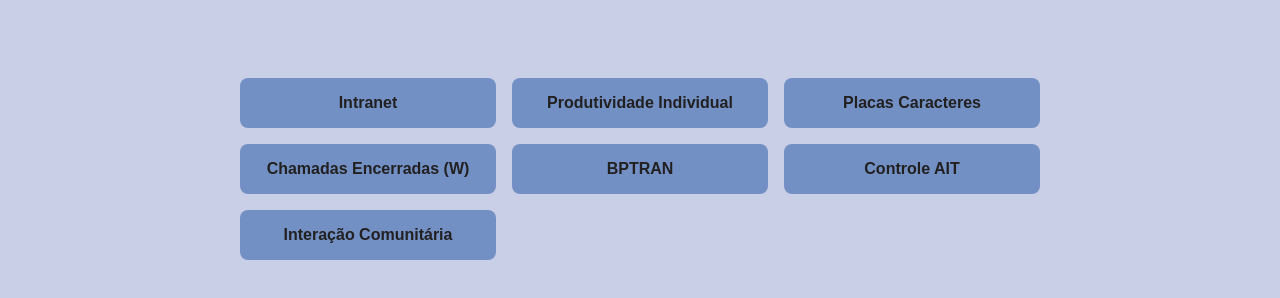
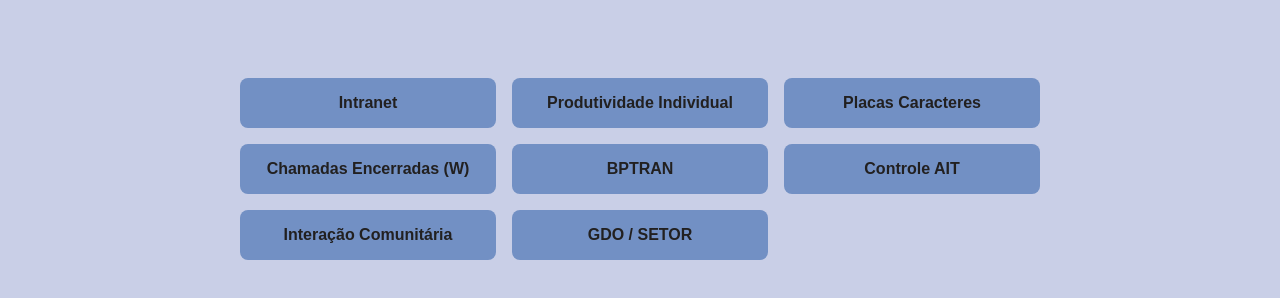
Before and after one commit to P349BPM/painel_comando, a plain HTML site: page index.html in a window 1280 px wide. Shown: the part 162-460 px from the top of the page. Drawn offline with Linux system fonts and the light colour scheme.

Commit message:
Add files via upload

```diff
--- a/index.html
+++ b/index.html
@@ -18,6 +18,7 @@
     <a href="https://app.powerbi.com/view?r=eyJrIjoiNTk3NGQ1NzEtYzJkZS00NjNiLWFjMmQtNzU1MWNjZWE4MjI3IiwidCI6IjdjYWI1NzFlLWEyMGUtNDg2Mi1iNWY2LTE3M2I5NjEzMWYxOCJ9" class="botao" target="_blank">BPTRAN</a>
     <a href="https://app.powerbi.com/groups/me/reports/0d3cd8b0-0f73-44ab-8dad-447a088ce936/c4909a22ea3a02d25c09?ctid=7cab571e-a20e-4862-b5f6-173b96131f18&experience=power-bi" class="botao" target="_blank">Controle AIT</a>
     <a href="http://bit.ly/pmmg-cga-interacaocomunitaria" class="botao" target="_blank">Interação Comunitária</a>
+    <a href="https://app.powerbi.com/view?r=eyJrIjoiNmFkNWU0NWItNTVkYy00MGE5LTgwNjMtNzU0YzY1OTg4MWU5IiwidCI6IjdjYWI1NzFlLWEyMGUtNDg2Mi1iNWY2LTE3M2I5NjEzMWYxOCJ9" class="botao" target="_blank">GDO / SETOR</a>
   </div>
 </body>
 </html>
```
